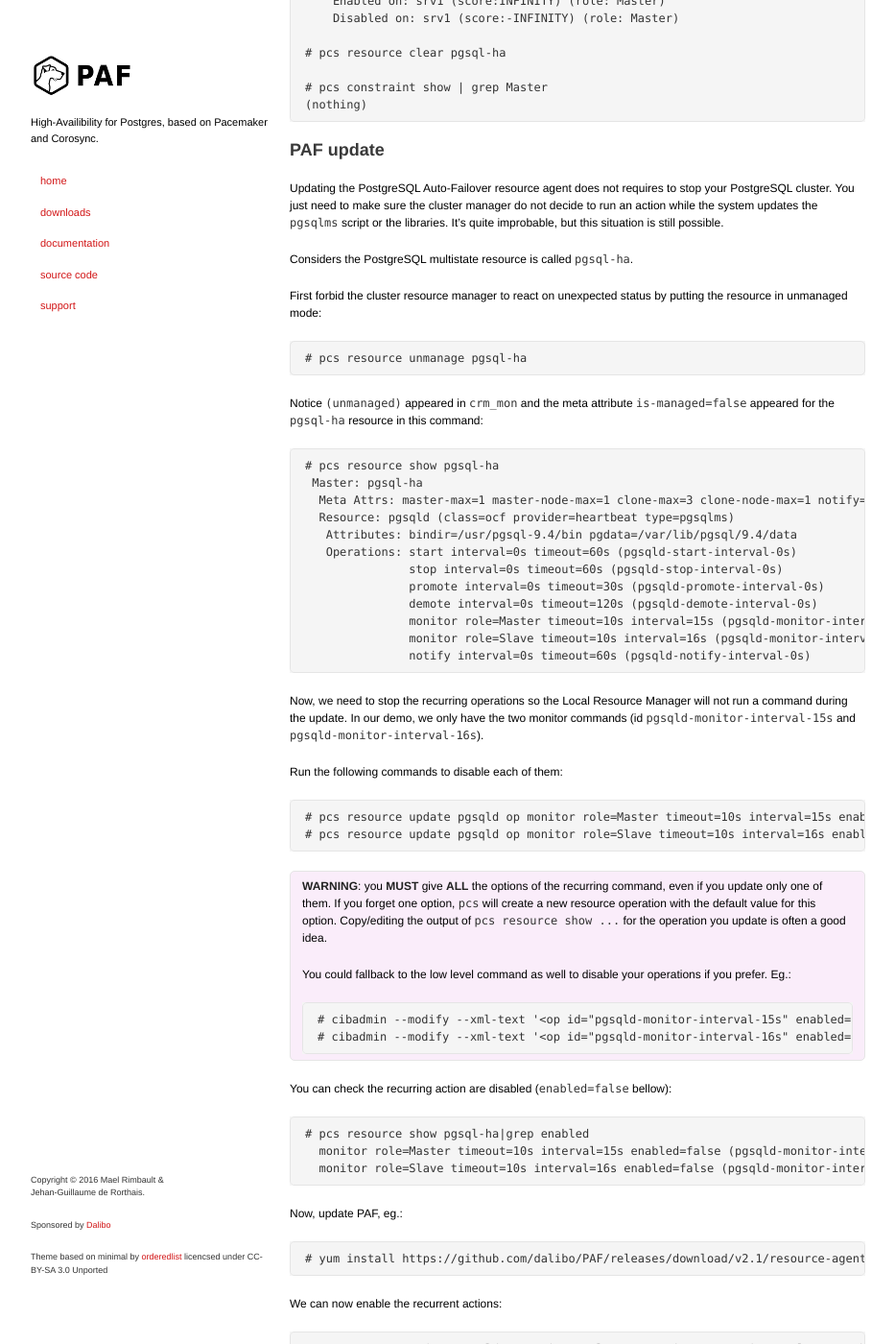
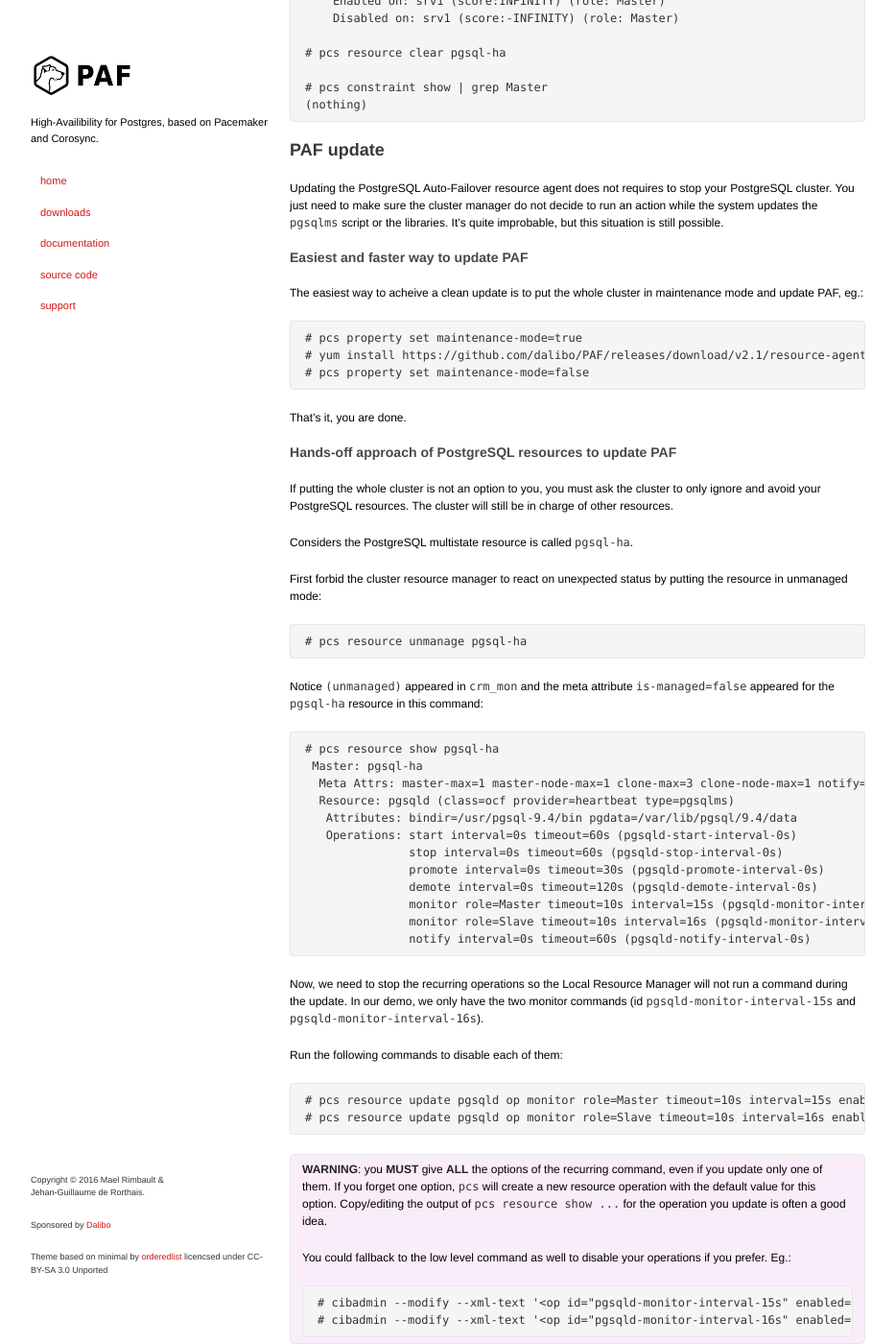
Before and after one commit to ClusterLabs/PAF, a Jekyll site: the page built from CentOS-7-admin-cookbook.md, in a window 1280 px wide and 1400 px high, scrolled down 1815 px. Shown: the whole window at 96% size, without its empty margins (173-1106 px from the left). Built offline with Jekyll 4.4.1, drawn with Linux system fonts in a browser that asks for light colours; some of the changed text lies outside the part shown.

Commit message:
Improve cookbook about updating PAF

````diff
--- a/CentOS-7-admin-cookbook.md
+++ b/CentOS-7-admin-cookbook.md
@@ -128,13 +128,32 @@ your PostgreSQL cluster. You just need to make sure the cluster manager do not
 decide to run an action while the system updates the `pgsqlms` script or the
 libraries. It's quite improbable, but this situation is still possible.
 
+### Easiest and faster way to update PAF
+
+The easiest way to acheive a clean update is to put the whole cluster in
+maintenance mode and update PAF, eg.:
+
+```
+# pcs property set maintenance-mode=true
+# yum install https://github.com/dalibo/PAF/releases/download/v2.1/resource-agents-paf-2.1-1.noarch.rpm
+# pcs property set maintenance-mode=false
+```
+
+That's it, you are done.
+
+### Hands-off approach of PostgreSQL resources to update PAF
+
+If putting the whole cluster is not an option to you, you must ask the
+cluster to only ignore and avoid your PostgreSQL resources. The cluster
+will still be in charge of other resources.
+
 Considers the PostgreSQL multistate resource is called `pgsql-ha`.
 
 First forbid the cluster resource manager to react on unexpected status by
 putting the resource in unmanaged mode:
 
 ```
-# pcs resource unmanage pgsql-ha
+# pcs resource unmanage pgsql-ha
 ```
 
 Notice `(unmanaged)` appeared in `crm_mon` and the meta
@@ -164,8 +183,8 @@ and `pgsqld-monitor-interval-16s`).
 Run the following commands to disable each of them:
 
 ```
-# pcs resource update pgsqld op monitor role=Master timeout=10s interval=15s enabled=false
-# pcs resource update pgsqld op monitor role=Slave timeout=10s interval=16s enabled=false
+# pcs resource update pgsqld op monitor role=Master timeout=10s interval=15s enabled=false
+# pcs resource update pgsqld op monitor role=Slave timeout=10s interval=16s enabled=false
 ```
 
 > __WARNING__: you __MUST__ give __ALL__ the options of the recurring command,
@@ -194,7 +213,7 @@ You can check the recurring action are disabled (`enabled=false` bellow):
 Now, update PAF, eg.:
 
 ```
-# yum install https://github.com/dalibo/PAF/releases/download/v2.1/resource-agents-paf-2.1-1.noarch.rpm
+# yum install https://github.com/dalibo/PAF/releases/download/v2.1/resource-agents-paf-2.1-1.noarch.rpm
 ```
 
 We can now enable the recurrent actions:
@@ -210,7 +229,7 @@ everything is running correctly in `crm_mon` and your log files.
 We can now put the resource in `managed` mode again:
 
 ```
-pcs resource manage pgsql-ha
+# pcs resource manage pgsql-ha
 ```
 
 
````
